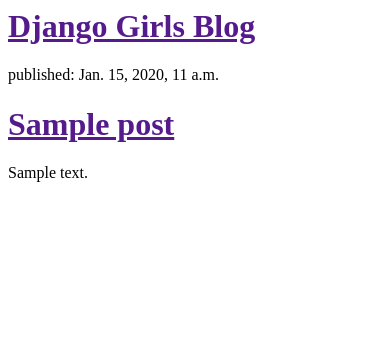
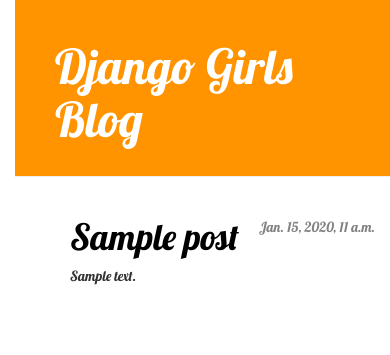
Before and after one commit to ziebex/my-first-blog, a Django app: template blog/templates/blog/post_list.html in a window 390 px wide. Shown: the top 355 px of the page. Run offline with Django 3.2, Linux system fonts and the light colour scheme; the template is opened without the code that fills it: values that come from a table or form of the project are taken from there, others are empty; tables that the repository leaves empty hold one stand-in row (values such as "Sample post"); some libraries are stand-ins or nearby versions.

Commit message:
CSS i upiekszenie

```diff
--- /dev/null
+++ b/blog/templates/blog/base.html
@@ -0,0 +1,23 @@
+{% load staticfiles %}
+<html>
+    <head>
+        <title>Django Girls blog</title>
+        <link rel="stylesheet" href="//maxcdn.bootstrapcdn.com/bootstrap/3.2.0/css/bootstrap.min.css">
+        <link rel="stylesheet" href="//maxcdn.bootstrapcdn.com/bootstrap/3.2.0/css/bootstrap-theme.min.css">
+        <link rel="stylesheet" href="{% static 'css/blog.css' %}">
+        <link href="//fonts.googleapis.com/css?family=Lobster&subset=latin,latin-ext" rel="stylesheet" type="text/css">
+    </head>
+    <body>
+            <div class="page-header">
+                <h1><a href="/">Django Girls Blog</a></h1>
+            </div>
+            <div class="content container">
+                <div class="row">
+                    <div class="col-md-8">
+                    {% block content %}
+                    {% endblock %}
+                    </div>
+                </div>
+            </div>
+        </body>
+</html>
--- a/blog/templates/blog/post_list.html
+++ b/blog/templates/blog/post_list.html
@@ -1,17 +1,13 @@
-<html>
-    <head>
-        <title>Django Girls blog</title>
-    </head>
-    <body>
-        <div>
-            <h1><a href="">Django Girls Blog</a></h1>
+{% extends 'blog/base.html' %}
+
+{% block content %}
+    {% for post in posts %}
+        <div class="post">
+            <div class="date">
+                {{ post.published_date }}
+            </div>
+            <h1><a href="">{{ post.title }}</a></h1>
+            <p>{{ post.text|linebreaksbr }}</p>
         </div>
-        {% for post in posts %}
-            <div>
-                <p>published: {{ post.published_date }}</p>
-                <h1><a href="">{{ post.title }}</a></h1>
-                <p>{{ post.text|linebreaksbr }}</p>
-            </div>
-        {% endfor %}
-    </body>
-</html>
+    {% endfor %}
+{% endblock content %}
--- a/mysite/settings.py
+++ b/mysite/settings.py
@@ -102,3 +102,7 @@
 
 STATIC_URL = '/static/'
 STATIC_ROOT = os.path.join(BASE_DIR, 'public', 'static')
+
+STATICFILES_DIRS = (
+    os.path.join(BASE_DIR, "static"),
+)
--- /dev/null
+++ b/static/css/blog.css
@@ -0,0 +1,55 @@
+h1 a {
+    color: #FCA205;
+}
+
+body {
+    padding-left: 15px;
+    font-family: "Lobster";
+}
+
+.page-header {
+    background-color: #ff9400;
+    margin-top: 0;
+    padding: 20px 20px 20px 40px;
+}
+
+.page-header h1, .page-header h1 a, .page-header h1 a:visited, .page-header h1 a:active {
+    color: #ffffff;
+    font-size: 36pt;
+    text-decoration:none;
+}
+
+.content {
+    margin-left: 40px;
+}
+
+h1, h2, h3, h4 {
+    font-family: 'Lobster', cursive;
+}
+
+.date {
+    float: right;
+    color: #828282;
+}
+
+.save {
+    float: right;
+}
+
+.post-form textarea, .post-form input {
+    width: 100%;
+}
+.top-menu, .top-menu:hover, .top-menu:visited {
+    color: #ffffff;
+    float: right;
+    font-size:26pt;
+    margin-right: 20px;
+}
+
+.post {
+    margin-bottom: 70px;
+}
+
+.post h1 a, .post h1 a:visited {
+    color: #000000;
+}
```
